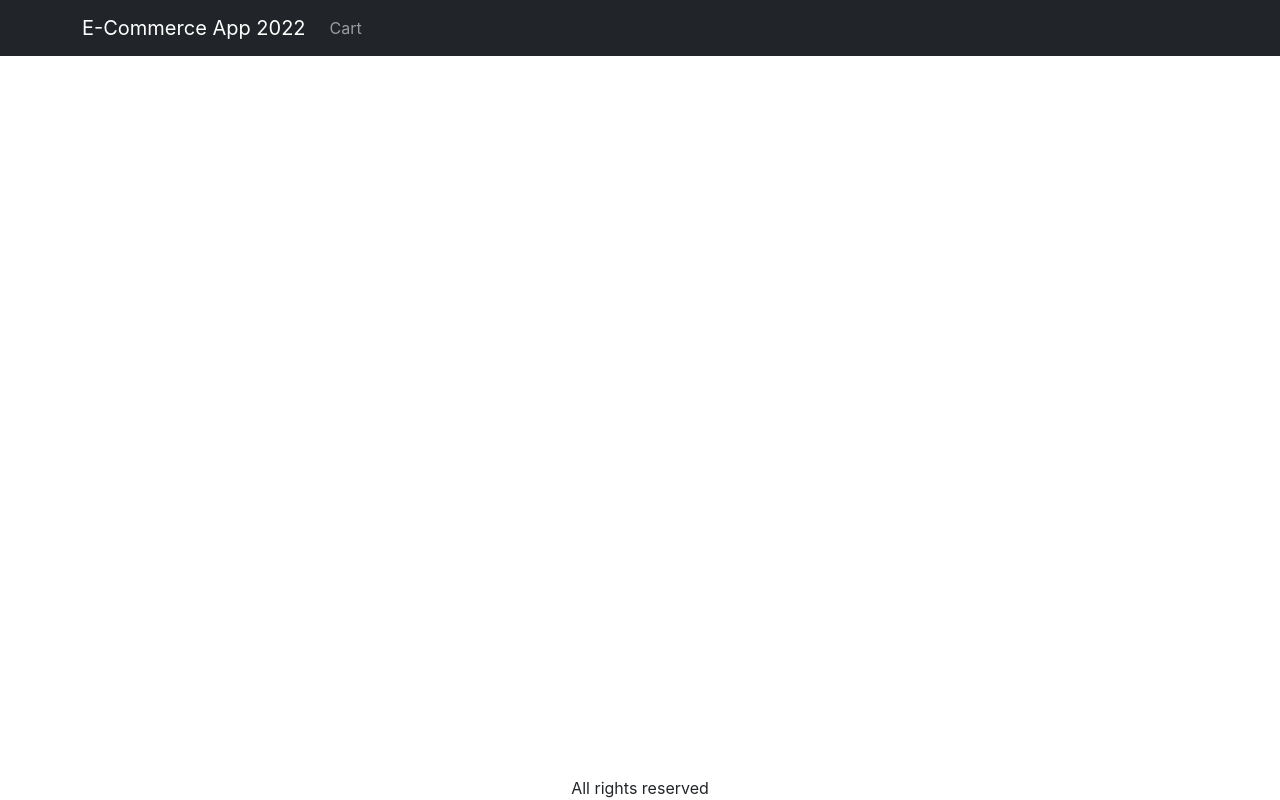
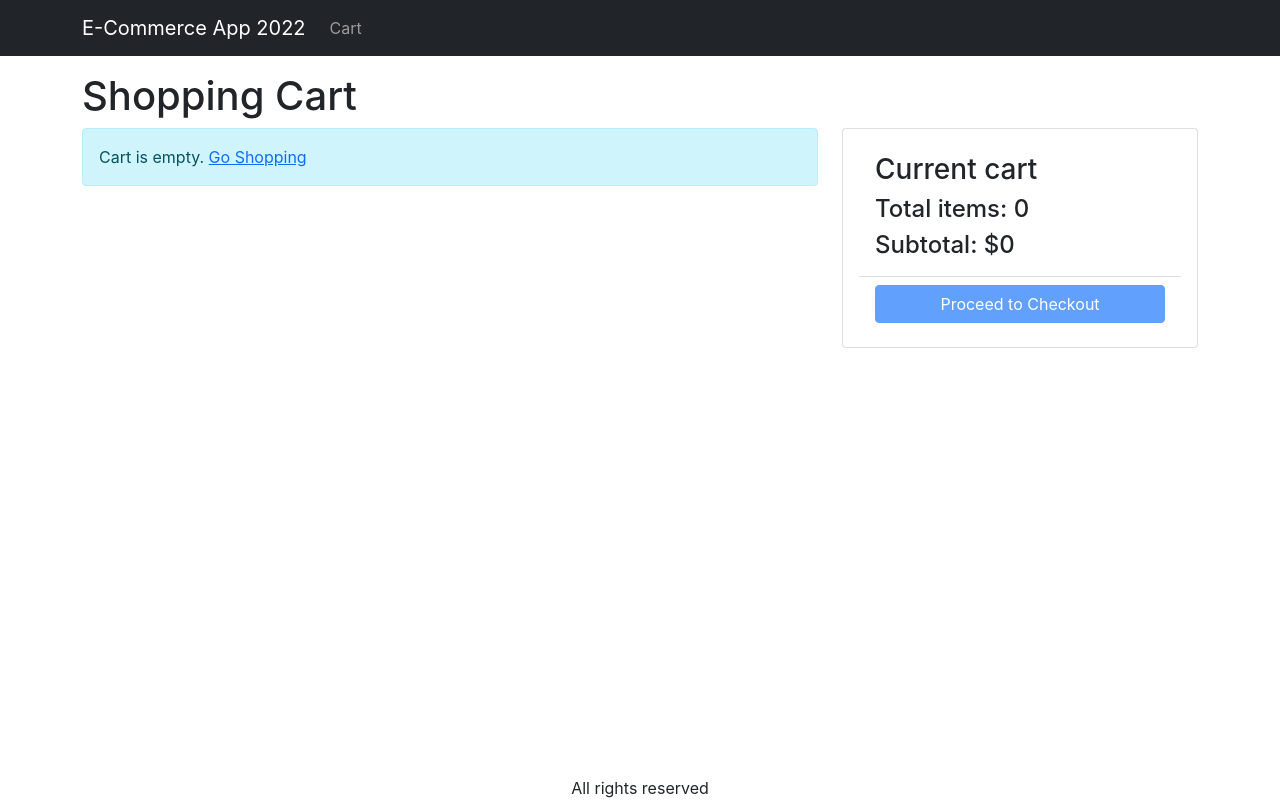
Before and after one commit to maujpok/E-Commerce2022, a React (Create React App) app in the folder client-side/: page /cart in a window 1280 px wide. Built offline with nearby package versions, Linux system fonts and the light colour scheme.

Commit message:
adding CartScreen

```diff
--- a/client-side/src/App.js
+++ b/client-side/src/App.js
@@ -8,6 +8,7 @@
 import { LinkContainer } from "react-router-bootstrap";
 import { useContext } from "react";
 import { Store } from "./Store";
+import CartScreen from "./screens/CartScreen";
 
 export default function App() {
   const { state } = useContext(Store);
@@ -38,11 +39,12 @@
         <main>
           <Container className="mt-3">
             <Routes>
-              <Route path="/" element={<HomeScreen />} />
+              <Route path="/cart" element={<CartScreen />} />
               <Route
                 path="/product/:product_slug"
                 element={<ProductScreen />}
               />
+              <Route path="/" element={<HomeScreen />} />
             </Routes>
           </Container>
         </main>
--- a/client-side/src/index.css
+++ b/client-side/src/index.css
@@ -49,3 +49,7 @@
   image-rendering: optimizeQuality;
   height: 100vh;
 }
+
+.img-thumbnail {
+  height: 80px;
+}
--- /dev/null
+++ b/client-side/src/screens/CartScreen.js
@@ -0,0 +1,100 @@
+import React, { useContext } from "react";
+import { Store } from "../Store";
+import { Helmet } from "react-helmet-async";
+import Row from "react-bootstrap/Row";
+import Col from "react-bootstrap/Col";
+import Button from "react-bootstrap/Button";
+import MessageBox from "../components/MessageBox";
+import ListGroup from "react-bootstrap/ListGroup";
+import Card from "react-bootstrap/Card";
+import { Link } from "react-router-dom";
+import ListGroupItem from "react-bootstrap/esm/ListGroupItem";
+
+export default function CartScreen() {
+  const { state, dispatch: cxtDispatch } = useContext(Store);
+  const {
+    cart: { cartItems },
+  } = state;
+
+  return (
+    <div>
+      <Helmet>
+        <title>Shopping Cart</title>
+      </Helmet>
+      <h1>Shopping Cart</h1>
+      <Row>
+        <Col md={8}>
+          {cartItems.length === 0 ? (
+            <MessageBox>
+              Cart is empty. <Link to="/">Go Shopping</Link>
+            </MessageBox>
+          ) : (
+            <ListGroup>
+              {cartItems.map((item) => (
+                <ListGroup.Item key={item._id}>
+                  <Row className="align-items-center">
+                    <Col md={4}>
+                      <img
+                        src={item.image}
+                        alt={item.name}
+                        className="img-fluid rounded img-thumbnail"
+                      />{" "}
+                      <Link to={`/product/${item.slug}`}>{item.name}</Link>
+                    </Col>
+                    <Col md={3}>
+                      <Button variant="light" disabled={item.quantity === 1}>
+                        <i className="fas fa-minus-circle"></i>
+                      </Button>{" "}
+                      <span>{item.quantity}</span>{" "}
+                      <Button
+                        variant="light"
+                        disabled={item.quantity === item.countInStock}
+                      >
+                        <i className="fas fa-plus-circle"></i>
+                      </Button>
+                    </Col>
+                    <Col md={3}>${item.price}</Col>
+                    <Col md={2}>
+                      <Button variant="light">
+                        <i className="fas fa-trash"></i>
+                      </Button>
+                    </Col>
+                  </Row>
+                </ListGroup.Item>
+              ))}
+            </ListGroup>
+          )}
+        </Col>
+        <Col md={4}>
+          <Card>
+            <Card.Body>
+              <ListGroup variant="flush">
+                <ListGroupItem>
+                  <h3>Current cart</h3>
+                  <h4>
+                    Total items: {cartItems.reduce((a, c) => a + c.quantity, 0)}
+                  </h4>
+                  <h4>
+                    Subtotal: $
+                    {cartItems.reduce((a, c) => a + c.price * c.quantity, 0)}
+                  </h4>
+                </ListGroupItem>
+                <ListGroupItem>
+                  <div className="d-grid">
+                    <Button
+                      type="button"
+                      variant="primary"
+                      disabled={cartItems.length === 0}
+                    >
+                      Proceed to Checkout
+                    </Button>
+                  </div>
+                </ListGroupItem>
+              </ListGroup>
+            </Card.Body>
+          </Card>
+        </Col>
+      </Row>
+    </div>
+  );
+}
--- a/client-side/src/screens/ProductScreen.js
+++ b/client-side/src/screens/ProductScreen.js
@@ -1,5 +1,5 @@
 import React, { useContext, useEffect, useReducer } from "react";
-import { useParams } from "react-router-dom";
+import { useNavigate, useParams } from "react-router-dom";
 import axios from "axios";
 import Row from "react-bootstrap/Row";
 import Col from "react-bootstrap/Col";
@@ -34,6 +34,7 @@
 };
 
 export default function ProductScreen() {
+  const navigate = useNavigate();
   const params = useParams();
   const { product_slug } = params;
 
@@ -67,6 +68,7 @@
       return window.alert("Sorry, product is out of stock.");
     }
     cxtDispatch({ type: CART_ADD_ITEM, payload: { ...product, quantity } });
+    navigate("/cart");
   };
 
   return loading ? (
```
